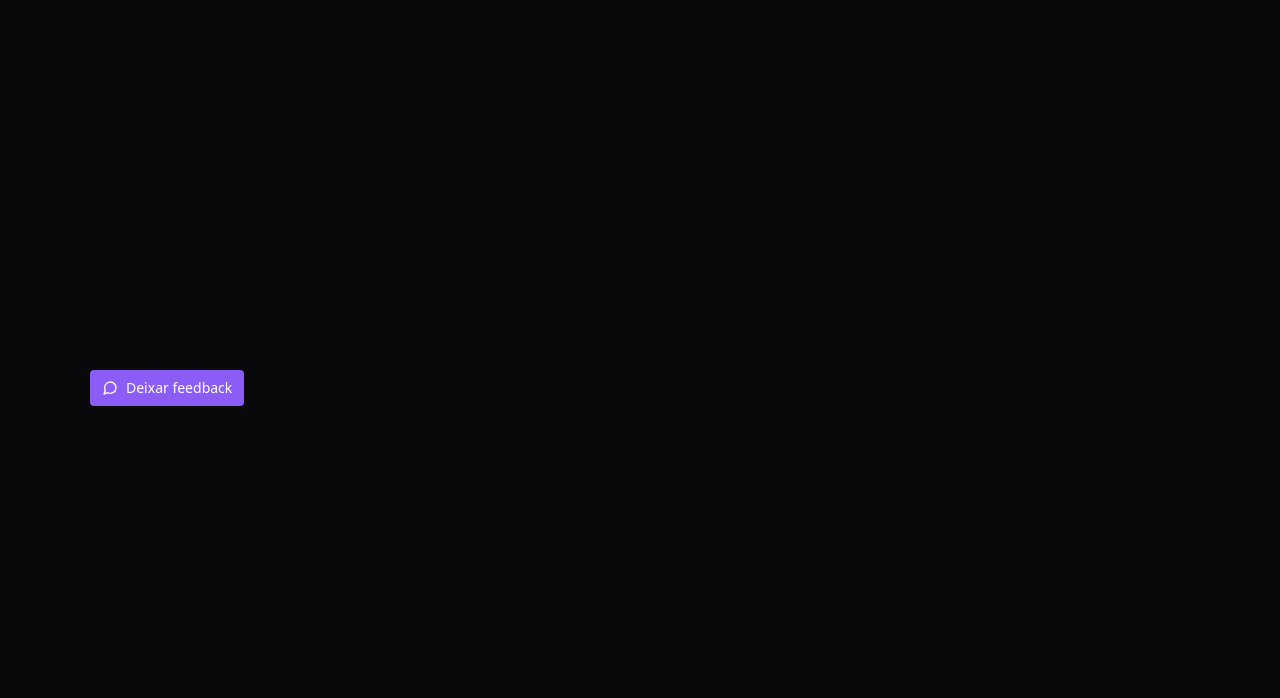
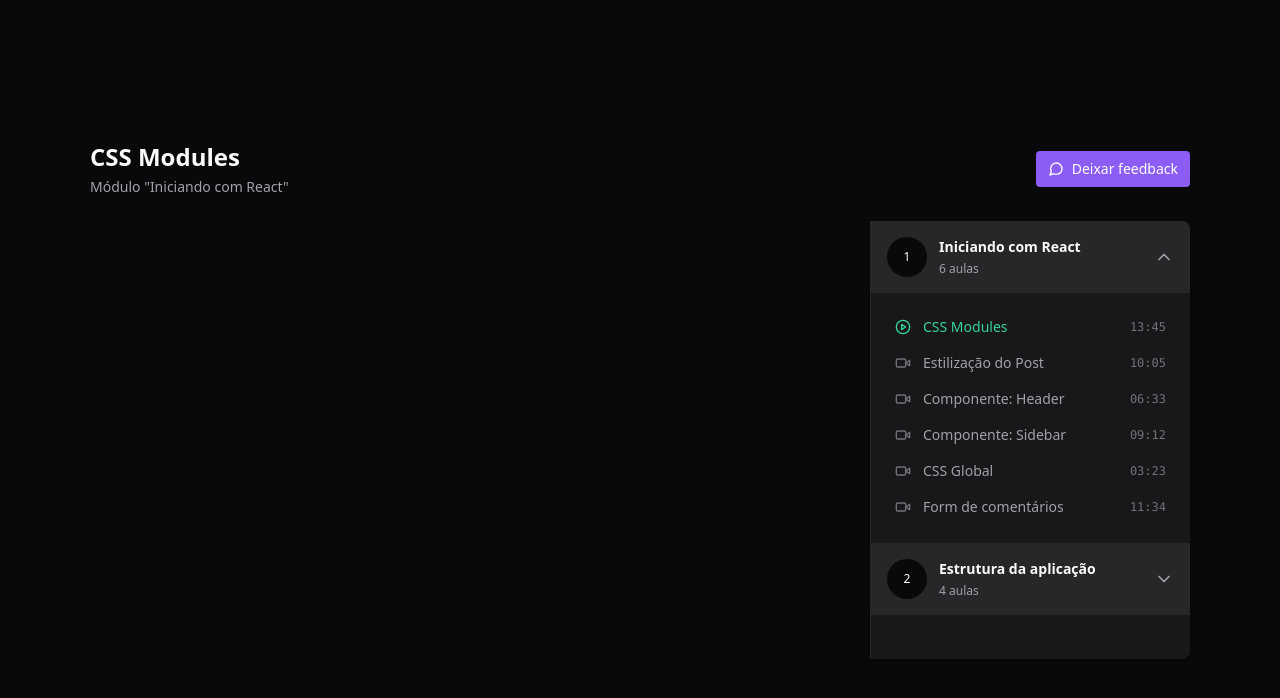
Before and after one commit to marciovz/courses-platform, a React (Vite) app: page / in a window 1280 px wide. Shown: the top 698 px of the page. Built offline with nearby package versions, Linux system fonts and the light colour scheme; data requests are answered from the project's data file.

Commit message:
Criando interface de loading

```diff
--- a/src/components/Header.tsx
+++ b/src/components/Header.tsx
@@ -1,16 +1,18 @@
+import { useAppSelector } from "../store";
 import { useCurrentLesson } from "../store/slices/player"
 
 export function Header() {
   const { currentLesson, currentModule } = useCurrentLesson();
+  const isCourseLoading = useAppSelector(state => state.player.isLoading)
 
-  if (!currentModule || !currentLesson) {
-    return null
+  if (isCourseLoading) {
+    return <h1 className="text-2xl font-bold">Carregando...</h1>
   }
 
   return (
     <div className="flex flex-col gap-1">
-      <h1 className="text-2xl font-bold">{currentLesson.title}</h1>
-      <span className="text-sm text-zinc-400">Módulo "{currentModule.title}"</span>
+      <h1 className="text-2xl font-bold">{currentLesson?.title}</h1>
+      <span className="text-sm text-zinc-400">Módulo "{currentModule?.title}"</span>
     </div>
   )
 }
--- a/src/components/Video.tsx
+++ b/src/components/Video.tsx
@@ -1,30 +1,33 @@
 import ReactPlayer from 'react-player';
 import { next, useCurrentLesson } from '../store/slices/player';
-import { useAppDispatch } from '../store';
+import { useAppDispatch, useAppSelector } from '../store';
+import { Loader } from 'lucide-react';
 
 export function Video() {
   const dispatch = useAppDispatch()
-
   const { currentLesson } = useCurrentLesson();
+  const isCourseLoading = useAppSelector(state => state.player.isLoading)
 
   function handlePlayNext() {
     dispatch(next())
   }
 
-  if(!currentLesson) {
-    return null
-  }
-
   return (
     <div className="w-full bg-zinc-950 aspect-video">
+      { isCourseLoading ? (
+        <div className="flex h-full items-center justify-center">
+          <Loader className="w-6 h-6 text-zinc-400 animate-spin" />
+        </div>
+      ) : (
         <ReactPlayer
           width="100%"
           height="100%"
           playing
           controls
           onEnded={handlePlayNext}
-        url={`https://www.youtube.com/watch?v=${currentLesson.id}`}
+          url={`https://www.youtube.com/watch?v=${currentLesson?.id}`}
         />
+      ) }
     </div>
   )
 }
--- a/src/store/slices/player.ts
+++ b/src/store/slices/player.ts
@@ -19,21 +19,23 @@ export interface PlayerState {
   course: Course | null,
   currentModuleIndex: number,
   currentLessonIndex: number,
+  isLoading: boolean,
 }
 
 const initialState: PlayerState = {
+  course: null,
   currentModuleIndex: 0,
   currentLessonIndex: 0,
-  course: null,
+  isLoading: true,
 }
 
 export const loadCourse = createAsyncThunk(
   'player/load',
   async () => {
-    api.get('/courses/1').then(response => {
+    const response = await api.get('/courses/1')
 
-      return response.data
-    })
+    return response.data
+
   }
 )
 
@@ -64,8 +66,13 @@ export const playerSlice = createSlice({
     }
   },
   extraReducers(builder) {
+    builder.addCase(loadCourse.pending, (state) => {
+      state.isLoading = true
+    })
+
     builder.addCase(loadCourse.fulfilled, (state, action) => {
-      state.course = action.payload!
+      state.course = action.payload
+      state.isLoading = false
     })
   }
 })
```
Also changed, not shown: 1 other file (tests, documents, lock files or other folders). Lines whose indentation alone changed are shown as unchanged.
